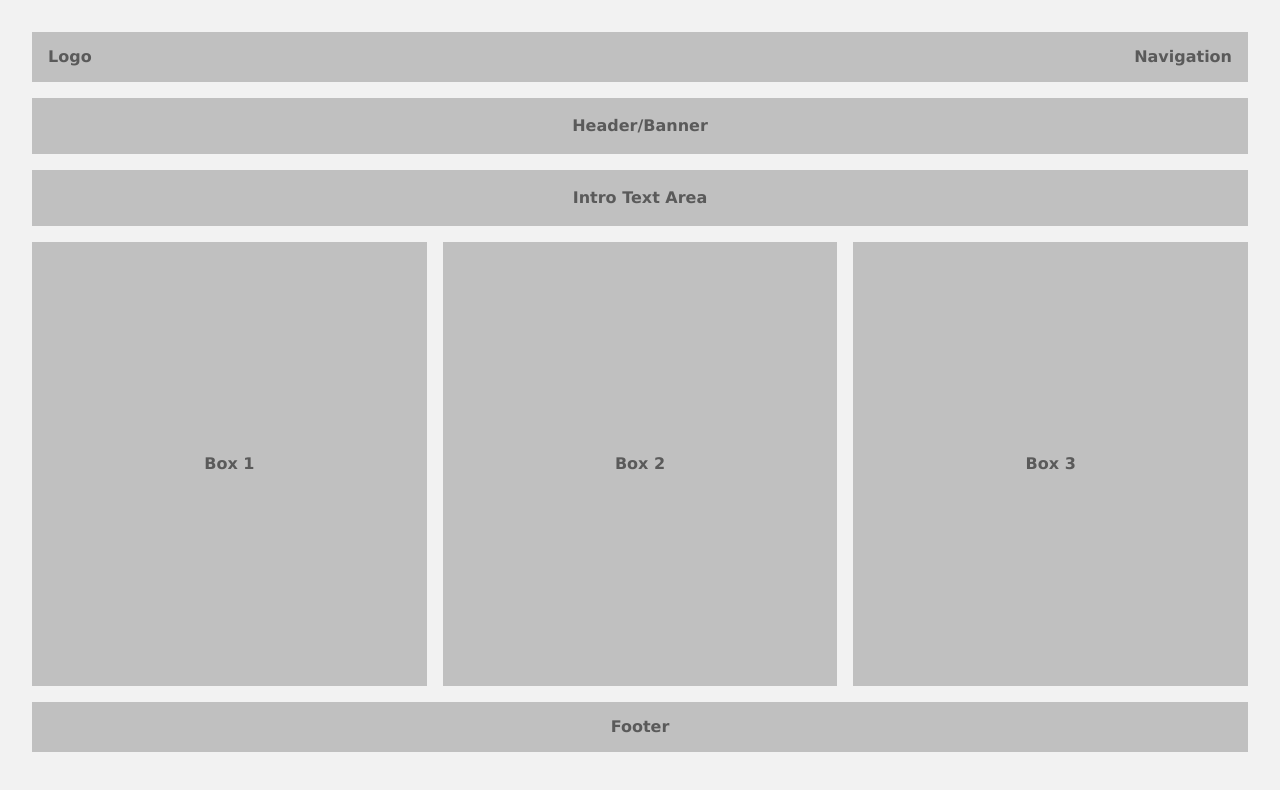
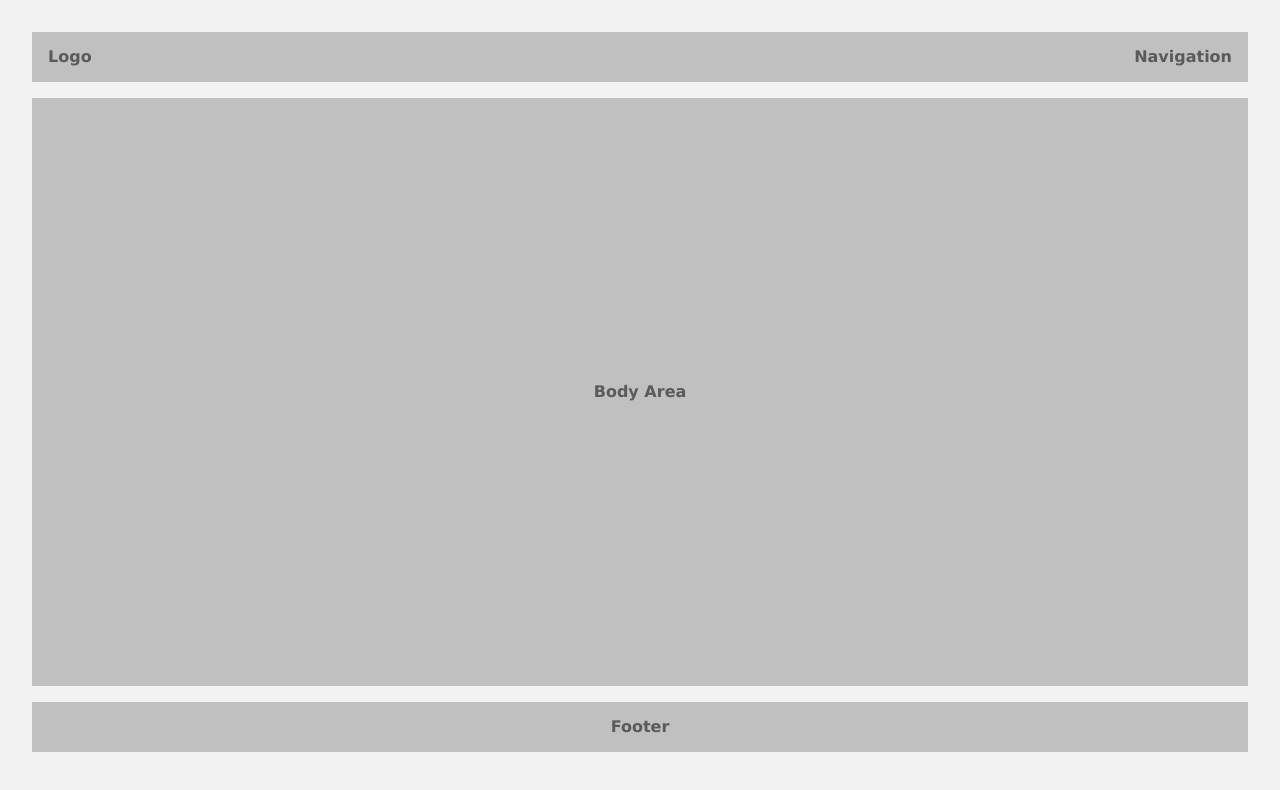
Before and after one commit to GDES-Web/battle-readiness-maxbazler, a plain HTML site: page index.html in a window 1280 px wide. Drawn offline with Linux system fonts and the light colour scheme.

Commit message:
Update index.html

```diff
--- a/index.html
+++ b/index.html
@@ -25,25 +25,10 @@
                 </div>
             </nav>
         </div>
-        <header class="header child">
-            <div>
-                <span>Header/Banner</span>
-            </div>
-        </header>
-        <div class="intro child">
-            <div>
-                <span>Intro Text Area</span>
-            </div>
-        </div>
+
         <main class="flex">
             <div class="child">
-                <span>Box 1</span>
-            </div>
-            <div class="child">
-                <span>Box 2</span>
-            </div>
-            <div class="child">
-                <span>Box 3</span>
+                <span>Body Area</span>
             </div>
         </main>
 
```
